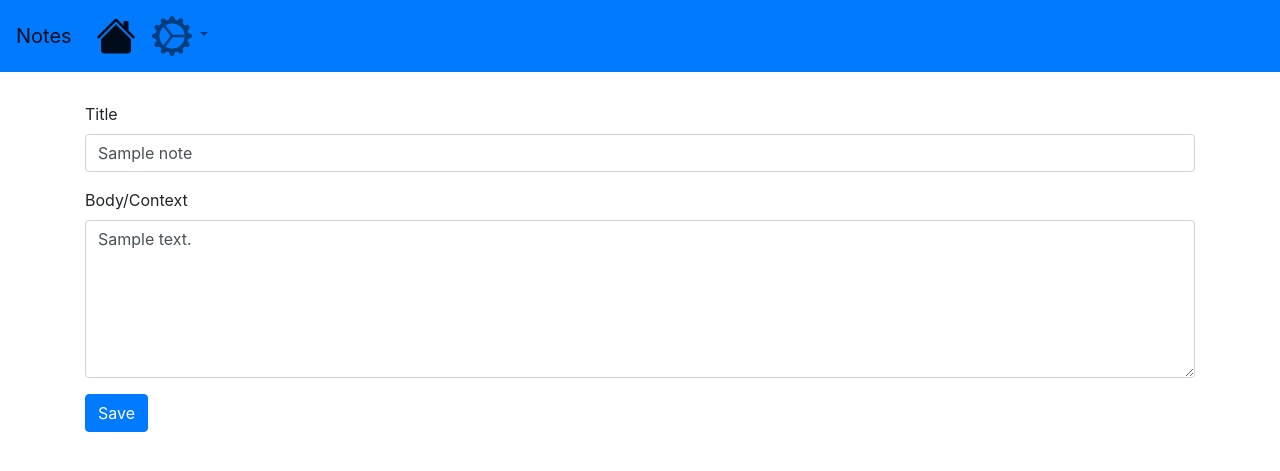
After one commit to azwyane/flask-sql, a Flask app: template templates/update_form.html in a window 1280 px wide. The commit adds this page. Shown: the top 471 px of the page. Run offline with Flask 2, Linux system fonts and the light colour scheme; the template is opened without the code that fills it: most values are stand-ins (such as "Sample title", 1, 10 or a date in 2020); parts of the project's set-up code (start-up, migrations or seed data) failed here and were passed over; some libraries are stand-ins or nearby versions.

Commit message:
CRUD Views completed

```diff
--- a/templates/detail_notes.html
+++ b/templates/detail_notes.html
@@ -3,7 +3,7 @@
 <div class="container" style="margin-top: 8% ;">
 
     <div class="card" >
-      <img class="card-img-top" src="..." alt="image">
+      <!--<img class="card-img-top" src="..." alt="image">-->
       <span>
       <a href="{{ url_for('update',id=note.id|int) }}" type="button" class="btn btn-outline-success">
         <svg width="1em" height="1em" viewBox="0 0 16 16" class="bi bi-pencil-square" fill="currentColor" xmlns="http://www.w3.org/2000/svg">
--- a/templates/index.html
+++ b/templates/index.html
@@ -6,7 +6,7 @@
 
     <div class="col">
     <div class="card" style="width: 18rem;">
-      <img class="card-img-top" src="..." alt="image">
+      <!--<img class="card-img-top" src="..." alt="image">-->
       <div class="card-body">
         <h5 class="card-title">{{ note.title }}</h5>
         <p class="card-text">{{ note.context }}</p>
--- /dev/null
+++ b/templates/update_form.html
@@ -0,0 +1,23 @@
+{% extends 'parent.html' %}
+{% block content %}
+
+<form  method="POST">
+    <div class="container" style="margin-top: 8% ;">
+        {% if err %}
+<div class="alert alert-danger" role="alert">{{ err }}</div>
+{% endif %}
+    <div class="form-group">
+      <label for="Title">Title</label>
+      <input type="text" class="form-control" id="Title" name="Title" value="{{note.title}}">
+    </div>
+    <div class="form-group">
+      <label for="Body">Body/Context</label>
+      <textarea class="form-control" id="Body" name="Body" placeholder="Body/Context" rows="6">{{note.context}}
+        </textarea>
+    </div>
+    <div class="form-group">
+    <button type="submit" class="btn btn-primary">Save</button>
+    </div>
+    </div>
+  </form>
+{% endblock %}
```
Also changed, not shown: main.py (+30 -12 lines).
